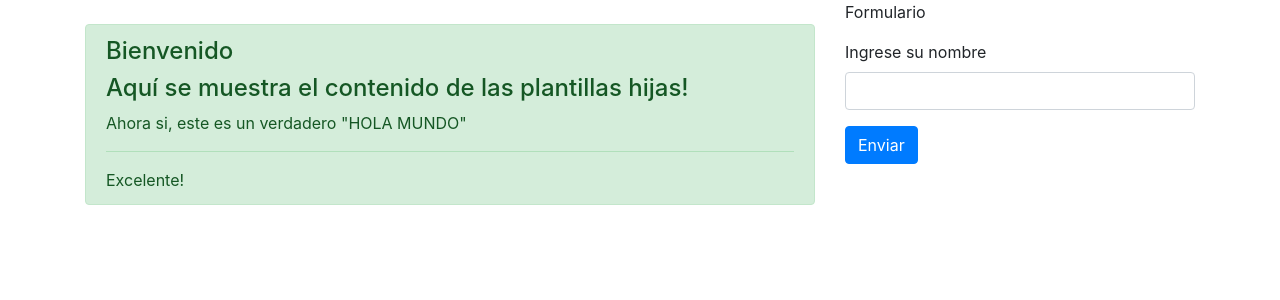
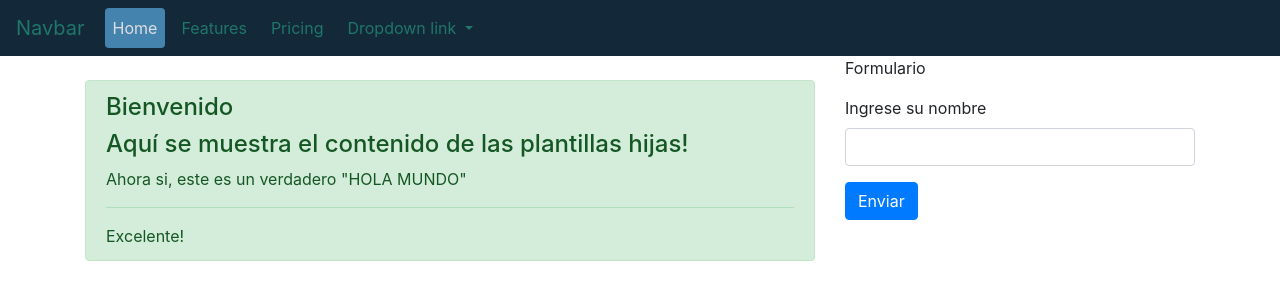
Before and after one commit to JavierAFT/Portfolio, a Flask app: page / in a window 1280 px wide. Shown: the top 300 px of the page. Run offline with Flask 2, Linux system fonts and the light colour scheme; some libraries are stand-ins or nearby versions.

Commit message:
Añadida barra de navegación y css correspondiente

```diff
--- /dev/null
+++ b/static/css/nav-bar.css
@@ -0,0 +1,126 @@
+.navbar {
+    background-color: #132838;
+  }
+  .navbar .navbar-brand {
+    color: #1f766b;
+  }
+  .navbar .navbar-brand:hover,
+  .navbar .navbar-brand:focus {
+    color: #e0dde3;
+  }
+  .navbar .navbar-text {
+    color: #1f766b;
+  }
+  .navbar .navbar-text a {
+    color: #e0dde3;
+  }
+  .navbar .navbar-text a:hover,
+  .navbar .navbar-text a:focus {
+    color: #e0dde3;
+  }
+  .navbar .navbar-nav .nav-link {
+    color: #1f766b;
+    border-radius: .25rem;
+    margin: 0 0.25em;
+  }
+  .navbar .navbar-nav .nav-link:not(.disabled):hover,
+  .navbar .navbar-nav .nav-link:not(.disabled):focus {
+    color: #e0dde3;
+  }
+  .navbar .navbar-nav .nav-item.active .nav-link,
+  .navbar .navbar-nav .nav-item.active .nav-link:hover,
+  .navbar .navbar-nav .nav-item.active .nav-link:focus,
+  .navbar .navbar-nav .nav-item.show .nav-link,
+  .navbar .navbar-nav .nav-item.show .nav-link:hover,
+  .navbar .navbar-nav .nav-item.show .nav-link:focus {
+    color: #e0dde3;
+    background-color: #4483ad;
+  }
+  .navbar .navbar-toggler {
+    border-color: #4483ad;
+  }
+  .navbar .navbar-toggler:hover,
+  .navbar .navbar-toggler:focus {
+    background-color: #4483ad;
+  }
+  .navbar .navbar-toggler .navbar-toggler-icon {
+    color: #1f766b;
+  }
+  .navbar .navbar-collapse,
+  .navbar .navbar-form {
+    border-color: #1f766b;
+  }
+  .navbar .navbar-link {
+    color: #1f766b;
+  }
+  .navbar .navbar-link:hover {
+    color: #e0dde3;
+  }
+
+  @media (max-width: 575px) {
+    .navbar-expand-sm .navbar-nav .show .dropdown-menu .dropdown-item {
+      color: #1f766b;
+    }
+    .navbar-expand-sm .navbar-nav .show .dropdown-menu .dropdown-item:hover,
+    .navbar-expand-sm .navbar-nav .show .dropdown-menu .dropdown-item:focus {
+      color: #e0dde3;
+    }
+    .navbar-expand-sm .navbar-nav .show .dropdown-menu .dropdown-item.active {
+      color: #e0dde3;
+      background-color: #4483ad;
+    }
+  }
+
+  @media (max-width: 767px) {
+    .navbar-expand-md .navbar-nav .show .dropdown-menu .dropdown-item {
+      color: #1f766b;
+    }
+    .navbar-expand-md .navbar-nav .show .dropdown-menu .dropdown-item:hover,
+    .navbar-expand-md .navbar-nav .show .dropdown-menu .dropdown-item:focus {
+      color: #e0dde3;
+    }
+    .navbar-expand-md .navbar-nav .show .dropdown-menu .dropdown-item.active {
+      color: #e0dde3;
+      background-color: #4483ad;
+    }
+  }
+
+  @media (max-width: 991px) {
+    .navbar-expand-lg .navbar-nav .show .dropdown-menu .dropdown-item {
+      color: #1f766b;
+    }
+    .navbar-expand-lg .navbar-nav .show .dropdown-menu .dropdown-item:hover,
+    .navbar-expand-lg .navbar-nav .show .dropdown-menu .dropdown-item:focus {
+      color: #e0dde3;
+    }
+    .navbar-expand-lg .navbar-nav .show .dropdown-menu .dropdown-item.active {
+      color: #e0dde3;
+      background-color: #4483ad;
+    }
+  }
+
+  @media (max-width: 1199px) {
+    .navbar-expand-xl .navbar-nav .show .dropdown-menu .dropdown-item {
+      color: #1f766b;
+    }
+    .navbar-expand-xl .navbar-nav .show .dropdown-menu .dropdown-item:hover,
+    .navbar-expand-xl .navbar-nav .show .dropdown-menu .dropdown-item:focus {
+      color: #e0dde3;
+    }
+    .navbar-expand-xl .navbar-nav .show .dropdown-menu .dropdown-item.active {
+      color: #e0dde3;
+      background-color: #4483ad;
+    }
+  }
+
+  .navbar-expand .navbar-nav .show .dropdown-menu .dropdown-item {
+    color: #1f766b;
+  }
+  .navbar-expand .navbar-nav .show .dropdown-menu .dropdown-item:hover,
+  .navbar-expand .navbar-nav .show .dropdown-menu .dropdown-item:focus {
+    color: #e0dde3;
+  }
+  .navbar-expand .navbar-nav .show .dropdown-menu .dropdown-item.active {
+    color: #e0dde3;
+    background-color: #4483ad;
+  }
--- a/templates/base/base.html
+++ b/templates/base/base.html
@@ -10,6 +10,7 @@
     </title>
 </head>
 <body>
+    {% include "nav/nav-bar.html" %}
     <div class="container-fluid">   <!--Esto es un contenedor principal-->
         <div class="container">    <!-- Aquí estamos usando la clase "container" de Bootstrap -->
             <div class="row">    <!-- Aquí estamos usando la clase "row" que significa "Fila", "o hilera"-->
--- a/templates/nav/nav-bar.html
+++ b/templates/nav/nav-bar.html
@@ -0,0 +1,30 @@
+<link rel="stylesheet" href="{{ url_for('static', filename='css/nav-bar.css' ) }}">
+<nav class="navbar navbar-expand-lg navbar-dark">
+    <a class="navbar-brand" href="#">Navbar</a>
+    <button class="navbar-toggler" type="button" data-toggle="collapse" data-target="#navbarNavDropdown" aria-controls="navbarNavDropdown" aria-expanded="false" aria-label="Toggle navigation">
+      <span class="navbar-toggler-icon"></span>
+    </button>
+    <div class="collapse navbar-collapse" id="navbarNavDropdown">
+      <ul class="navbar-nav">
+        <li class="nav-item active">
+          <a class="nav-link" href="#">Home <span class="sr-only">(current)</span></a>
+        </li>
+        <li class="nav-item">
+          <a class="nav-link" href="#">Features</a>
+        </li>
+        <li class="nav-item">
+          <a class="nav-link" href="#">Pricing</a>
+        </li>
+        <li class="nav-item dropdown">
+          <a class="nav-link dropdown-toggle" href="#" id="navbarDropdownMenuLink" role="button" data-toggle="dropdown" aria-haspopup="true" aria-expanded="false">
+            Dropdown link
+          </a>
+          <div class="dropdown-menu" aria-labelledby="navbarDropdownMenuLink">
+            <a class="dropdown-item" href="#">Action</a>
+            <a class="dropdown-item" href="#">Another action</a>
+            <a class="dropdown-item" href="#">Something else here</a>
+          </div>
+        </li>
+      </ul>
+    </div>
+  </nav>
```
